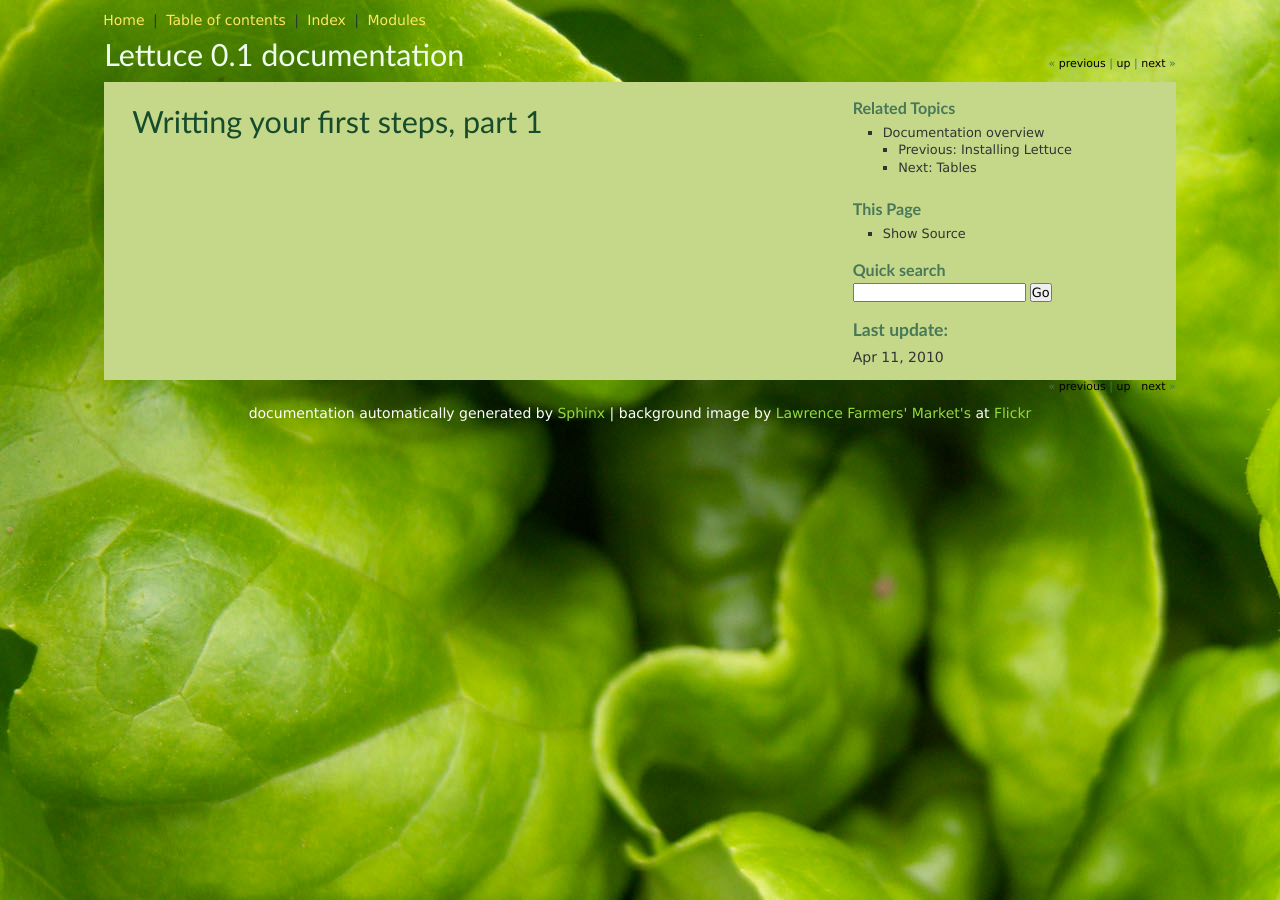
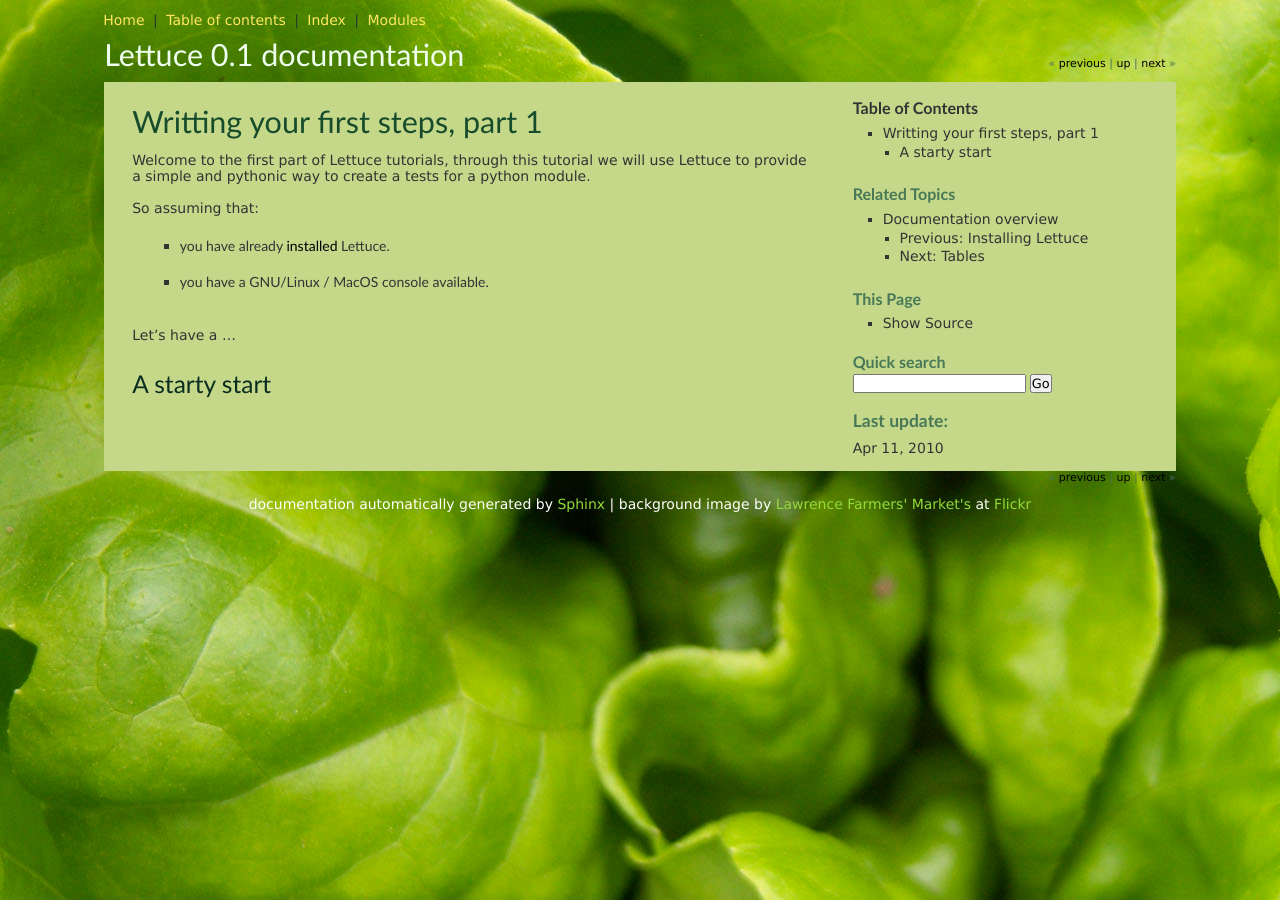
Before and after one commit to gabrielfalcao/lettuce, a Sphinx documentation site: the page built from docs/tutorial/simple.rst, in a window 1280 px wide. Built offline with Sphinx 7.4.7, drawn with Linux system fonts in a browser that asks for light colours; pages that are not in the unit, such as notebooks, are missing from menus.

Commit message:
more on docs

```diff
--- a/docs/_static/djangodocs.css
+++ b/docs/_static/djangodocs.css
@@ -61,7 +61,7 @@ ins { font-weight: bold; text-decoration: none}
 ul { padding-left:30px}
 ol { padding-left:30px}
 ol.arabic li { list-style-type: decimal}
-ul li { list-style-type:square; margin-bottom:.4em}
+ul li { list-style-type:square; margin-bottom:.4em; font-size: 14px}
 ol li { margin-bottom: .4em}
 ul ul { padding-left:1.2em}
 ul ul ul { padding-left:1em}
--- a/docs/tutorial/simple.rst
+++ b/docs/tutorial/simple.rst
@@ -3,3 +3,17 @@
 =================================
 Writting your first steps, part 1
 =================================
+
+Welcome to the first part of Lettuce tutorials, through this tutorial
+we will use Lettuce to provide a simple and pythonic way to create a
+tests for a python module.
+
+So assuming that:
+
+    * you have already :ref:`installed <intro-install>` Lettuce.
+    * you have a GNU/Linux / MacOS console available.
+
+Let's have a ...
+
+A starty start
+==============
```
